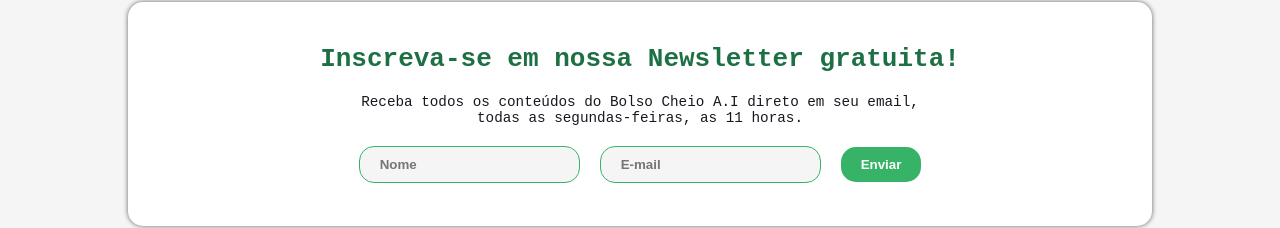
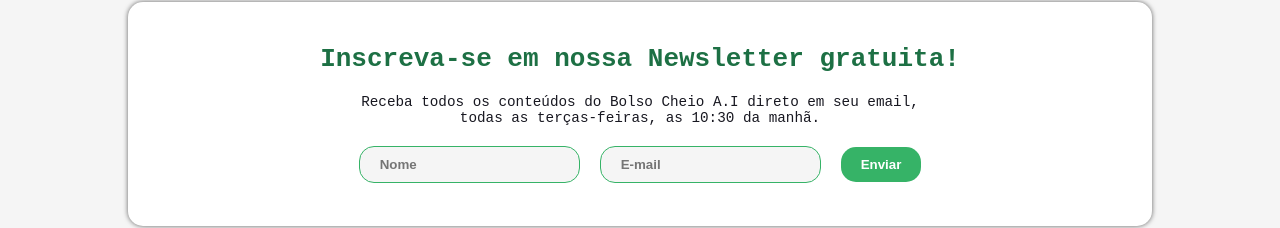
Before and after one commit to 21fernandinhow/bolsocheioai, a Next.js app: page /about in a window 1280 px wide. Shown: the part 471-699 px from the top of the page. Built offline with nearby package versions, Linux system fonts and the light colour scheme; no server answers.

Commit message:
Changed newsletter copy

```diff
--- a/src/components/Newsletter.tsx
+++ b/src/components/Newsletter.tsx
@@ -33,7 +33,7 @@ export default function Newsletter() {
     return(
         <section id="newsletter">
             <h2>Inscreva-se em nossa Newsletter gratuita!</h2>
-            <p>Receba todos os conteúdos do Bolso Cheio A.I direto em seu email, <br/> todas as segundas-feiras, as 11 horas.</p>
+            <p>Receba todos os conteúdos do Bolso Cheio A.I direto em seu email, <br/> todas as terças-feiras, as 10:30 da manhã.</p>
 
             <form onSubmit={handleSubmit}>
 
```
